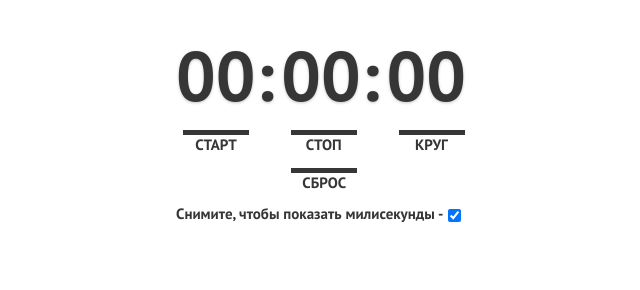
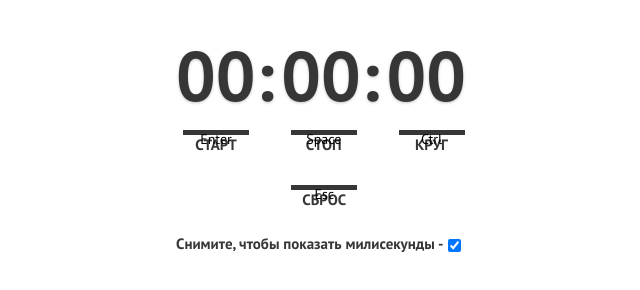
Before and after one commit to maxulyanov/Stopwatch, a plain HTML site: page index.html in a window 1280 px wide. Both pictures are taken after a click on the checkbox "Отметьте, чтобы скрыть милисекунды -". Shown: the whole page, without its empty margins (254-894 px from the left). Drawn offline with nearby package versions, Linux system fonts and the light colour scheme.

Commit message:
Version 1.1
Обновлено

```diff
--- a/css/style.css
+++ b/css/style.css
@@ -61,12 +61,18 @@ body{
 }
 #nav ul li{
 	display: inline-block;
+	position: relative;
 	text-align: center;
 	margin-left: 38px;
 	padding-top: 5px;
 }
 #nav ul li:first-child{
 	margin-left:7px;
+}
+#nav ul li span{
+	position: absolute;
+	left: 0px;
+	width: 100%;
 }
 #nav ul li a{
 	font-size: 15px;
@@ -108,7 +114,7 @@ body{
 }
 #wrap-check{
 	position: relative;
-	top: 10px;
+	top: 30px;
 	font-size: 15px;
 	font-weight: bold;
 	color: #363636;
@@ -122,7 +128,7 @@ body{
 	display: none !important;
 }
 #box-item{
-	margin-top: 20px;
+	margin-top: 30px;
 	width: 404px;
 }
 #box-item.mini-width{
--- a/index.html
+++ b/index.html
@@ -13,10 +13,22 @@
 		<div id="display"></div>
 		<div id="nav">
 			<ul>
-				<li><a href="#" id="start">Старт</a></li>
-				<li><a href="#" id="stop">Стоп</a></li>
-				<li><a href="#" id="circle">Круг</a></li>
-				<li id="wrap-reset"><a href="#" id="reset">Сброс</a></li>
+				<li>
+					<a href="#" id="start">Старт</a>
+					<span>Enter</span>
+				</li>
+				<li>
+					<a href="#" id="stop">Стоп</a>
+					<span>Space</span>
+				</li>
+				<li>
+					<a href="#" id="circle">Круг</a>
+					<span>Ctrl</span>
+				</li>
+				<li id="wrap-reset">
+					<a href="#" id="reset">Сброс</a>
+					<span>Esc</span>
+				</li>
 			</ul>
 		</div>
 		<div id="wrap-check">
--- a/js/script.js
+++ b/js/script.js
@@ -84,25 +84,25 @@ $(function(){
 	function showMiliSec(){
 		if($('#show-ms').is(':checked')){
 			$('#wrap-check').animate({
-				top:  '50px'
+				top:  '80px'
 			}, 550);
 			$('.point,.ms').animate({
 				opacity :  'hide'
 			}, 600);
 			$('#wrap-reset').animate({
-				top: '38px',
+				top: '55px',
 				right: '215px'
 			}, 600);
 			$('label[for="show-ms"]').text('Снимите, чтобы показать милисекунды -');
 			hide = true;
 			$('#box-item').addClass('mini-width').animate({
-				'margin-top' : '60px'
+				'margin-top' : '85px'
 			}, 550);
 			console.log('check');
 		}
 		else{
 			$('#wrap-check').animate({
-				top:  '10px'
+				top:  '30px'
 			}, 550);
 			$('.point,.ms').animate({
 				opacity :  'show'
@@ -115,7 +115,7 @@ $(function(){
 			hide = false;
 			$('#display').find('span').removeClass('hide');
 			$('#box-item').removeClass('mini-width').animate({
-				'margin-top' : '20px'
+				'margin-top' : '30px'
 			}, 550);
 			console.log('nea');
 		}
```
Also changed, not shown: 1 other file.
